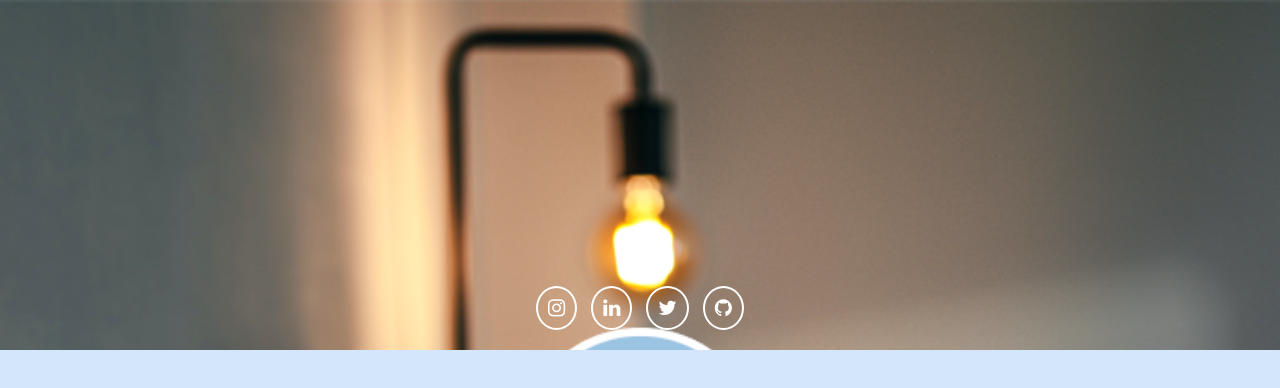
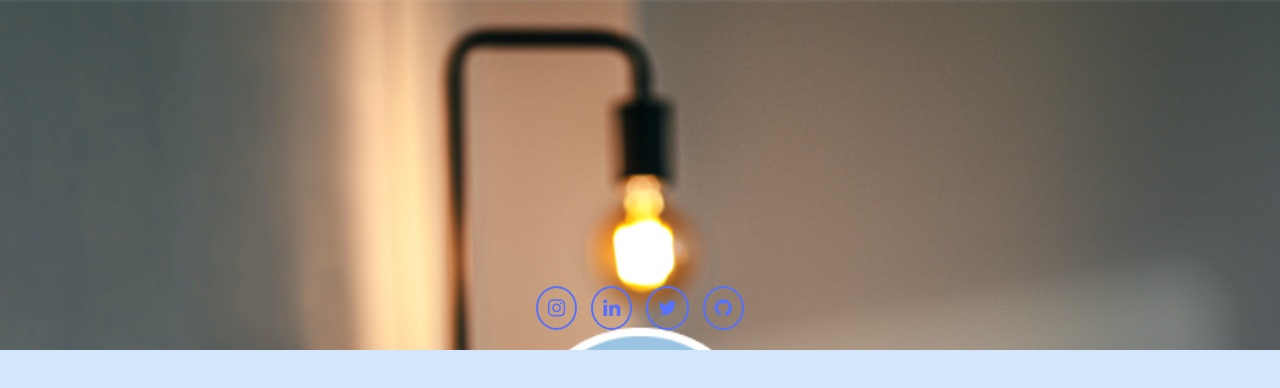
Before and after one commit to maqayyu/Servis, a plain HTML site: page index.html in a window 1280 px wide. Drawn offline with Linux system fonts and the light colour scheme.

Commit message:
insert sosmed

```diff
--- a/index.html
+++ b/index.html
@@ -12,10 +12,11 @@
     <section class="social">
     <ul>
     <li><a href="https://www.instagram.com/maq_ayyum"><i class="fa fa-instagram" aria-hidden="true"></i></a></li>
-    <li><a href="https://www.instagram.com/maq_ayyum"><i class="fa fa-linkedin" aria-hidden="true"></i></a></li>
-    <li><a href="https://www.instagram.com/maq_ayyum"><i class="fa fa-twitter" aria-hidden="true"></i></a></li>
-    <li><a href="https://www.instagram.com/maq_ayyum"><i class="fa fa-github" aria-hidden="true"></i></a></li>
+    <li><a href="https://www.linkedin.com/in/muhammed-al-qayyum-340496119/"><i class="fa fa-linkedin" aria-hidden="true"></i></a></li>
+    <li><a href="https://twitter.com/maq_ayyum"><i class="fa fa-twitter" aria-hidden="true"></i></a></li>
+    <li><a href="https://github.com/maqayum"><i class="fa fa-github" aria-hidden="true"></i></a></li>
     </ul>
     </section>
+
 </body>
 </html>
--- a/styles.css
+++ b/styles.css
@@ -12,7 +12,6 @@ body{
 
 }
 
-
 .social {
     text-align: center;
     top: 0%;
@@ -25,11 +24,10 @@ body{
     padding: 10px;
     display: inline-block;
     font-size: 20px;
-    color: white;
-    border: 2px solid white;
+    border: 2px solid #5670ff;
     border-radius: 50%;
 }
 
 .social a{
-    color: white;
+    color:  #5670ff;
 }
```
